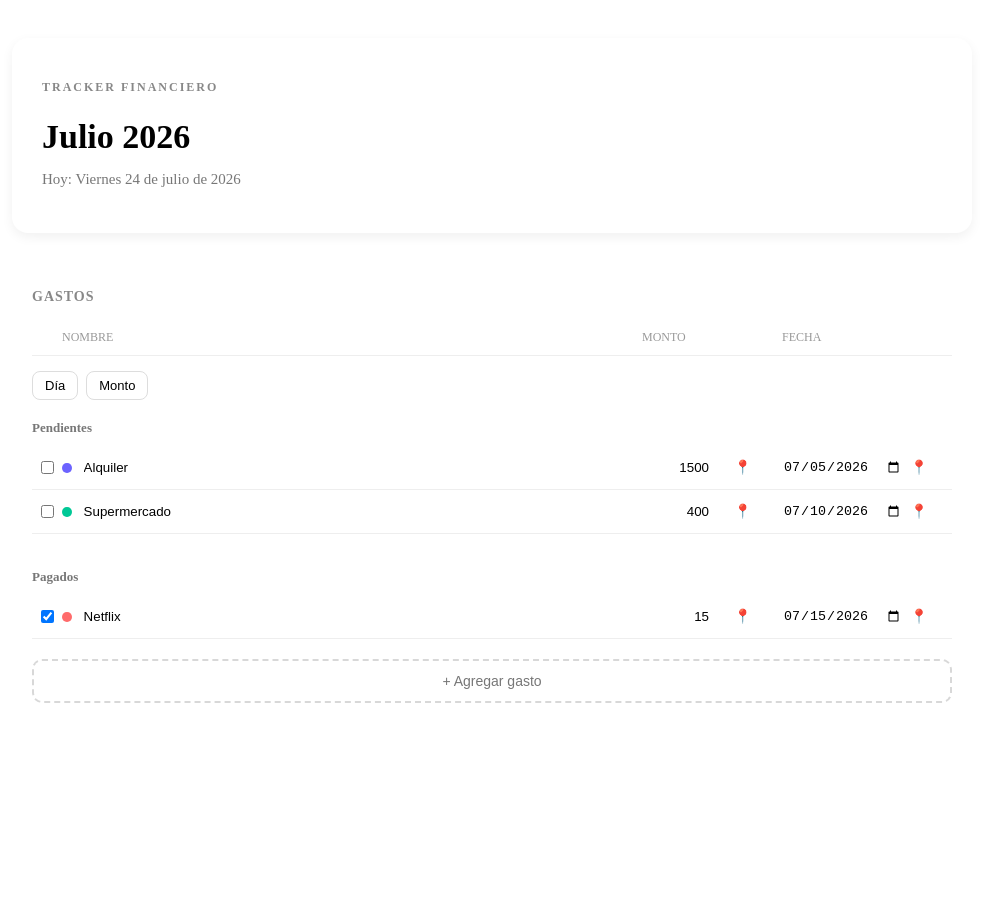
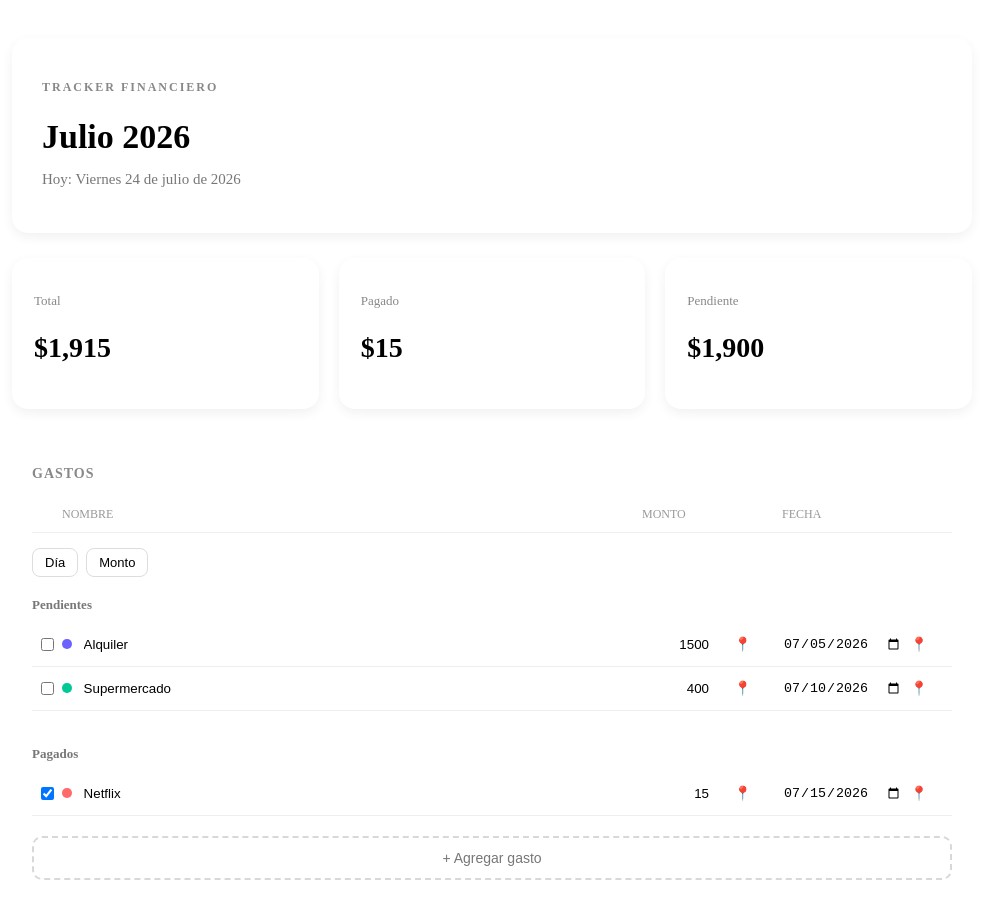
Before and after one commit to Santi-Furman/ExpenseTracker, a React (Vite) app: page / in a window 1280 px wide. Shown: the top 918 px of the page, without its empty margins (148-1131 px from the left). Before the commit the page ends 800 px from the top, so only its background shows below. Built offline with nearby package versions, Linux system fonts and the light colour scheme; the HTML template or start-up script is replaced by a standard one.

Commit message:
feat: summary cards

```diff
--- a/src/App.jsx
+++ b/src/App.jsx
@@ -1,12 +1,30 @@
+import { useState } from "react";
+
 import Header from "./components/Header/Header";
 import Layout from "./components/Layout/Layout";
+import SummaryCards from "./components/SummaryCards/SummaryCards";
 import ExpenseTable from "./components/ExpenseTable/ExpenseTable";
 
+import defaultExpenses from "./data/defaultExpenses";
+
 function App() {
+
+  const [expenses, setExpenses] = useState(defaultExpenses);
+
   return (
     <Layout>
+
       <Header />
-      <ExpenseTable/>
+
+      <SummaryCards
+        expenses={expenses}
+      />
+
+      <ExpenseTable
+        expenses={expenses}
+        setExpenses={setExpenses}
+      />
+
     </Layout>
   );
 }
--- a/src/components/ExpenseTable/ExpenseTable.jsx
+++ b/src/components/ExpenseTable/ExpenseTable.jsx
@@ -1,11 +1,9 @@
 import { useState } from "react";
 import "./ExpenseTable.css";
-import defaultExpenses from "../../data/defaultExpenses";
 import ExpenseRow from "../ExpenseRow/ExpenseRow";
 
-function ExpenseTable() {
+function ExpenseTable({ expenses, setExpenses }) {
 
-  const [expenses, setExpenses] = useState(defaultExpenses);
   const [sortBy, setSortBy] = useState(null);
 
   function togglePin(id, field) {
@@ -14,20 +12,7 @@ function ExpenseTable() {
         expense.id === id
           ? {
               ...expense,
-              [field]: !expense[field]
-            }
-          : expense
-      )
-    );
-  }
-
-  function togglePaid(id) {
-    setExpenses((prev) =>
-      prev.map((expense) =>
-        expense.id === id
-          ? {
-              ...expense,
-              paid: !expense.paid
+              [field]: !expense[field],
             }
           : expense
       )
@@ -40,7 +25,7 @@ function ExpenseTable() {
         expense.id === id
           ? {
               ...expense,
-              [field]: value
+              [field]: field === "amount" ? Number(value) : value,
             }
           : expense
       )
@@ -48,7 +33,6 @@ function ExpenseTable() {
   }
 
   function sortExpenses(list) {
-
     if (sortBy === "amount") {
       return [...list].sort((a, b) => b.amount - a.amount);
     }
@@ -60,17 +44,7 @@ function ExpenseTable() {
     return list;
   }
 
-  const pendingExpenses = sortExpenses(
-    expenses.filter((expense) => !expense.paid)
-  );
-
-  const paidExpenses = sortExpenses(
-    expenses.filter((expense) => expense.paid)
-  );
-
-
   function addExpense() {
-
     const newExpense = {
       id: Date.now(),
       name: "",
@@ -83,8 +57,16 @@ function ExpenseTable() {
     };
 
     setExpenses((prev) => [...prev, newExpense]);
+  }
 
-  }
+  const pendingExpenses = sortExpenses(
+    expenses.filter((expense) => !expense.paid)
+  );
+
+  const paidExpenses = sortExpenses(
+    expenses.filter((expense) => expense.paid)
+  );
+
   return (
     <section className="expense-table">
 
@@ -116,7 +98,6 @@ function ExpenseTable() {
           key={expense.id}
           expense={expense}
           onTogglePin={togglePin}
-          onTogglePaid={togglePaid}
           onUpdate={updateExpense}
         />
       ))}
@@ -130,11 +111,9 @@ function ExpenseTable() {
           key={expense.id}
           expense={expense}
           onTogglePin={togglePin}
-          onTogglePaid={togglePaid}
           onUpdate={updateExpense}
         />
       ))}
-
 
       <button
         className="add-expense"
@@ -142,11 +121,9 @@ function ExpenseTable() {
       >
         + Agregar gasto
       </button>
+
     </section>
-
-
   );
 }
 
-
 export default ExpenseTable;
--- /dev/null
+++ b/src/components/SummaryCards/SummaryCards.css
@@ -0,0 +1,41 @@
+.summary-cards {
+
+  display: grid;
+
+  grid-template-columns: repeat(3, 1fr);
+
+  gap: 20px;
+
+  margin-bottom: 25px;
+
+}
+
+.summary-card {
+
+  background: white;
+
+  border-radius: 16px;
+
+  padding: 22px;
+
+  box-shadow: 0 4px 12px rgba(0,0,0,.06);
+
+}
+
+.summary-card p {
+
+  color: #888;
+
+  font-size: 13px;
+
+  margin-bottom: 8px;
+
+}
+
+.summary-card h2 {
+
+  font-size: 28px;
+
+  font-weight: 600;
+
+}
--- /dev/null
+++ b/src/components/SummaryCards/SummaryCards.jsx
@@ -0,0 +1,54 @@
+import "./SummaryCards.css";
+
+function SummaryCards({ expenses }) {
+
+  const total = expenses.reduce(
+    (sum, expense) => sum + expense.amount,
+    0
+  );
+
+  const paid = expenses
+    .filter((expense) => expense.paid)
+    .reduce((sum, expense) => sum + expense.amount, 0);
+
+  const pending = total - paid;
+
+  const cards = [
+    {
+      title: "Total",
+      value: total,
+    },
+    {
+      title: "Pagado",
+      value: paid,
+    },
+    {
+      title: "Pendiente",
+      value: pending,
+    },
+  ];
+
+  return (
+    <section className="summary-cards">
+
+      {cards.map((card) => (
+
+        <div
+          key={card.title}
+          className="summary-card"
+        >
+          <p>{card.title}</p>
+
+          <h2>
+            ${card.value.toLocaleString()}
+          </h2>
+        </div>
+
+      ))}
+
+    </section>
+  );
+
+}
+
+export default SummaryCards;
```
Lines whose indentation alone changed are shown as unchanged.
